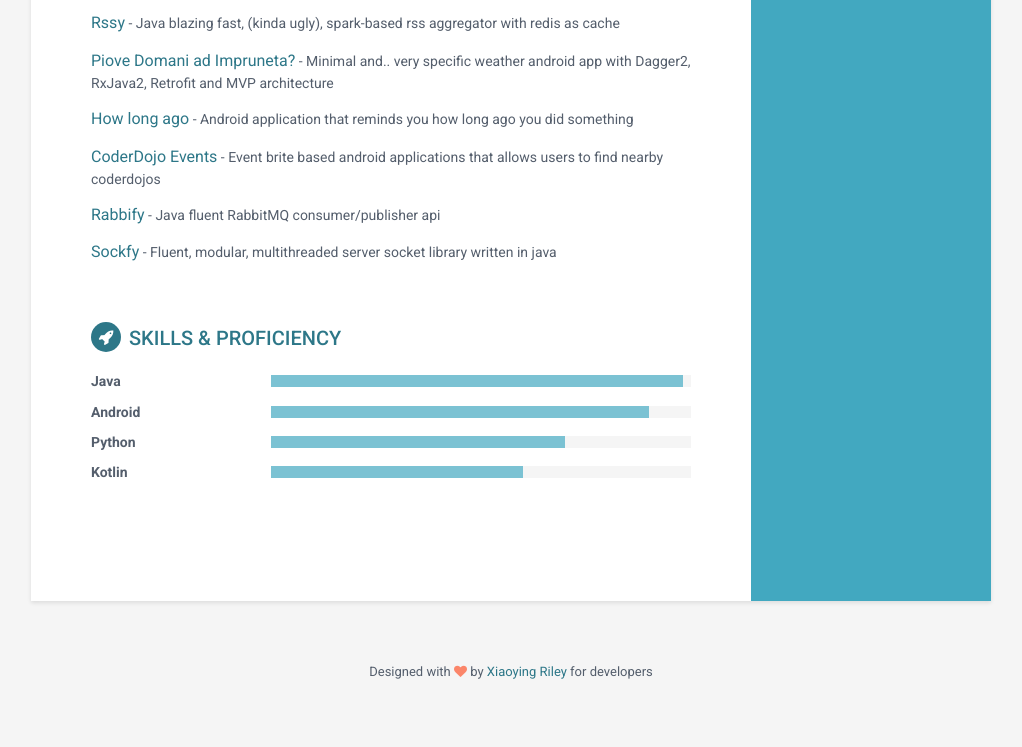
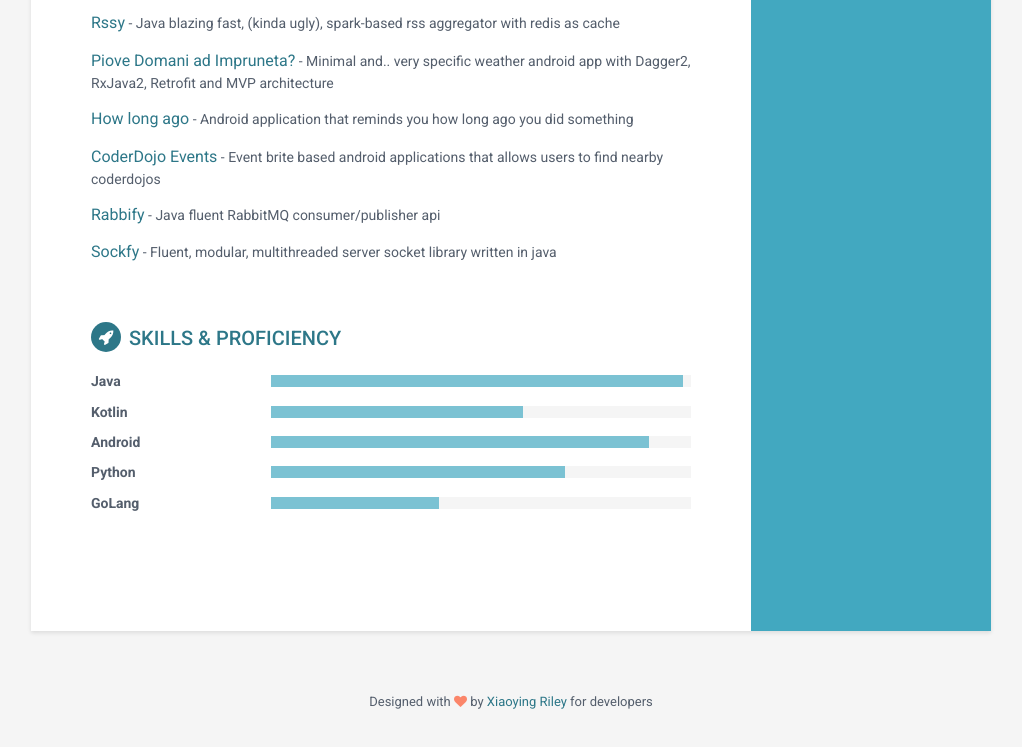
Before and after one commit to GaruGaru/portfolio, a plain HTML site: page index.html in a window 1280 px wide. Shown: the part 1071-1818 px from the top of the page, without its empty margins (129-1151 px from the left). Drawn offline with Linux system fonts and the light colour scheme.

Commit message:
Added skillz

```diff
--- a/index.html
+++ b/index.html
@@ -23,10 +23,10 @@
     <!--[if lt IE 9]>
       <script src="https://oss.maxcdn.com/html5shiv/3.7.2/html5shiv.min.js"></script>
       <script src="https://oss.maxcdn.com/respond/1.4.2/respond.min.js"></script>
-      <![endif]-->
-  </head>
+  <![endif]-->
+</head>
 
-  <body>
+<body>
     <div class="wrapper">
         <div class="sidebar-wrapper">
             <div class="profile-container">
@@ -194,6 +194,14 @@
                     </div><!--//item-->
 
                     <div class="item">
+                        <h3 class="level-title">Kotlin</h3>
+                        <div class="level-bar">
+                            <div class="level-bar-inner" data-level="60%">
+                            </div>
+                        </div><!--//level-bar-->
+                    </div><!--//item-->
+
+                    <div class="item">
                         <h3 class="level-title">Android</h3>
                         <div class="level-bar">
                             <div class="level-bar-inner" data-level="90%">
@@ -210,14 +218,14 @@
                     </div><!--//item-->
 
                     <div class="item">
-                        <h3 class="level-title">Kotlin</h3>
+                        <h3 class="level-title">GoLang</h3>
                         <div class="level-bar">
-                            <div class="level-bar-inner" data-level="60%">
+                            <div class="level-bar-inner" data-level="40%">
                             </div>
                         </div><!--//level-bar-->
                     </div><!--//item-->
+                </div>
 
-                </div>
             </section><!--//skills-section-->
 
         </div><!--//main-body-->
```
